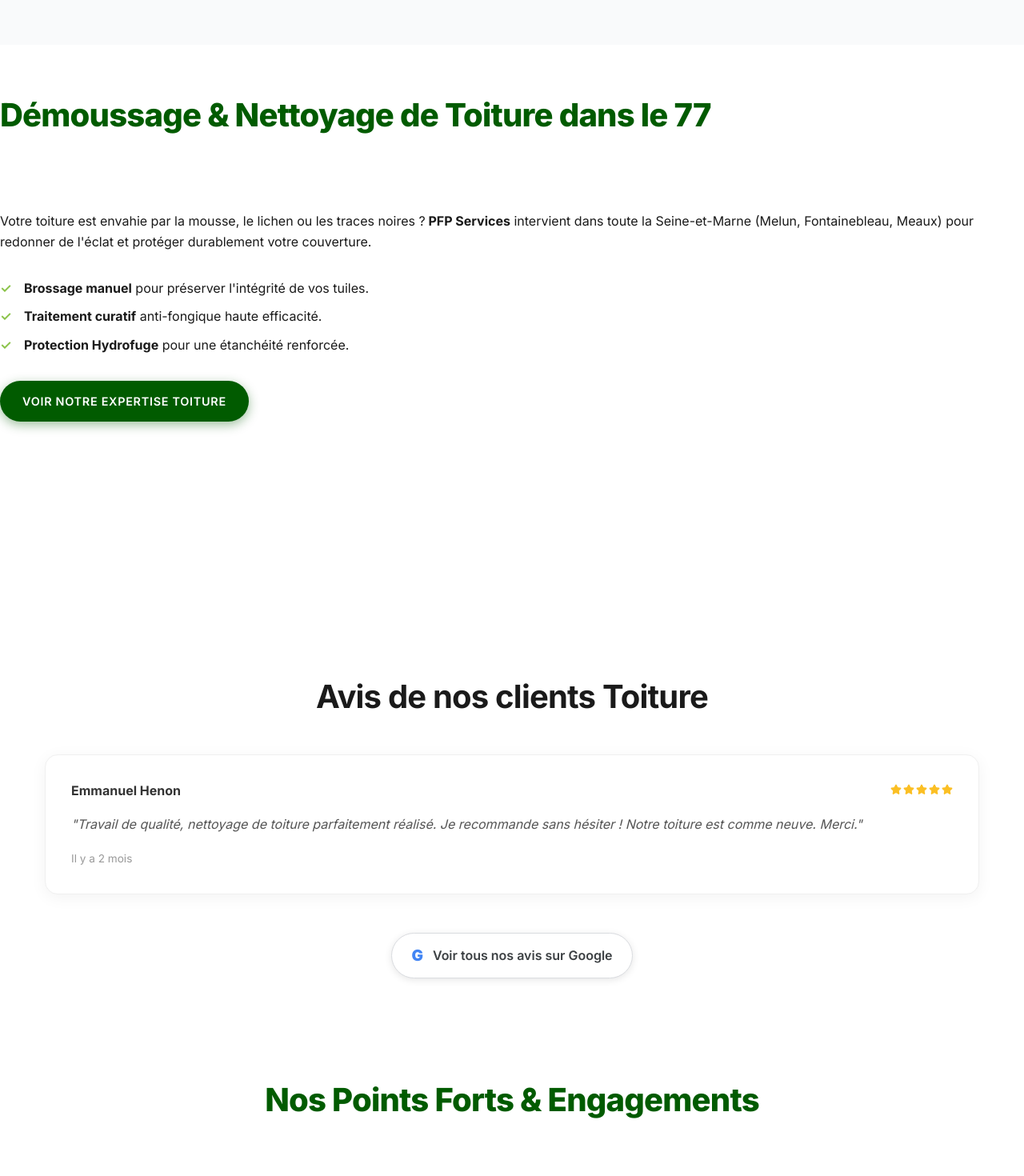
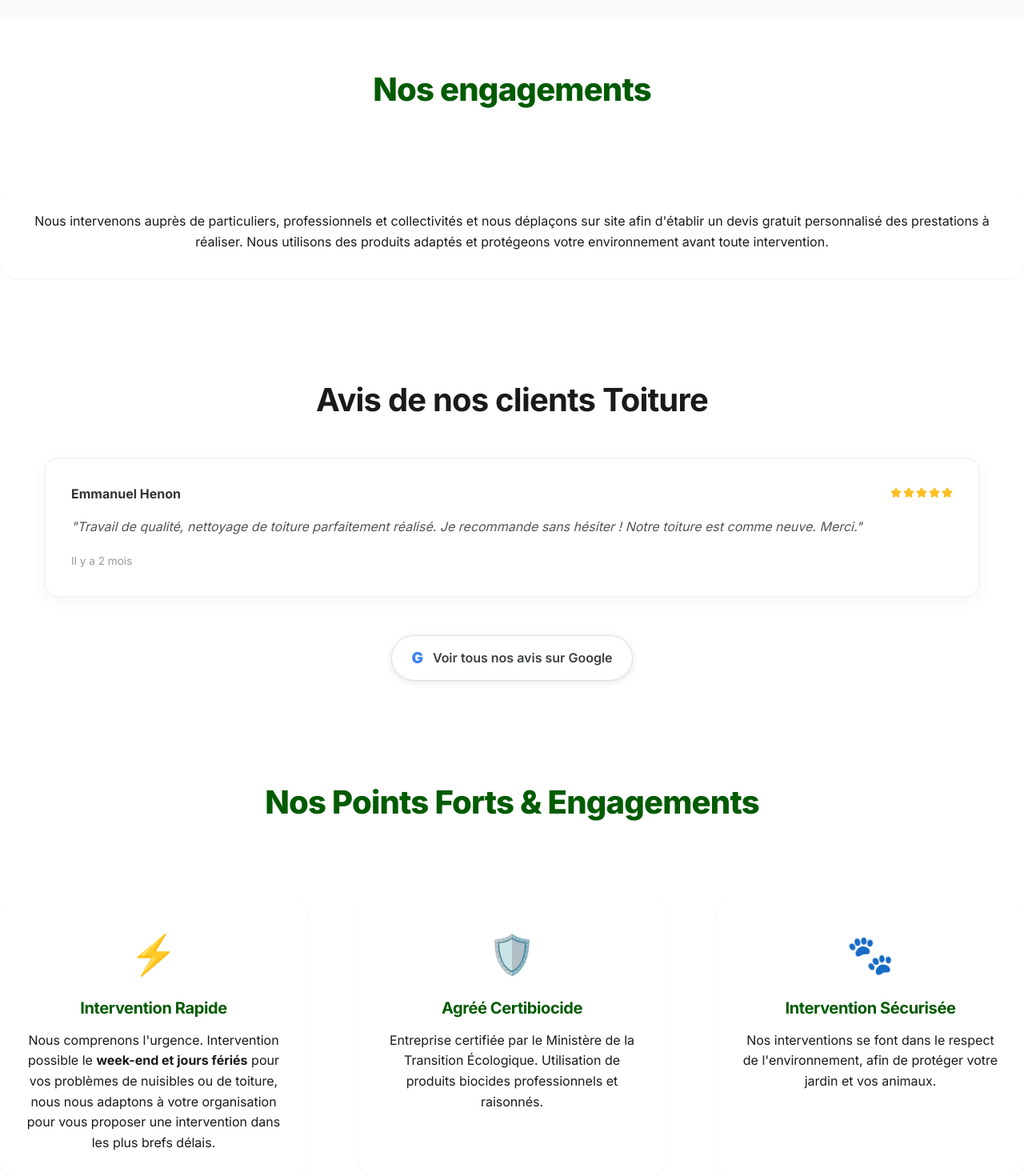
Before and after one commit to Mktotoy/PFP-Services, a Next.js app: page / in a window 1280 px wide. Shown: the part 1260-2730 px from the top of the page at 80% size. Built offline with nearby package versions, Linux system fonts and the light colour scheme.

Commit message:
feat(home): textes engagements/securite, retrait phrases obsoletes, casse

```diff
--- a/src/app/page.tsx
+++ b/src/app/page.tsx
@@ -1,9 +1,7 @@
 import Hero from "@/components/Hero";
 import ServiceCard from "@/components/ServiceCard";
 import styles from "./page.module.css";
-import { BeforeAfter } from "@/components/blocks/BeforeAfter";
 import { LocalReviews } from "@/components/blocks/LocalReviews";
-import Link from 'next/link';
 
 export default function Home() {
   return (
@@ -13,7 +11,7 @@ export default function Home() {
       <section className="section" style={{ background: 'var(--gray-50)' }}>
         <div className="container">
           <h2 className={styles.sectionTitle}>
-            Nos types d'interventions
+            Nos domaines d'expertise
           </h2>
           <div className={styles.grid}>
             <ServiceCard title="Démoussage Toiture" slug="/services/demoussage" image="/images/services/demoussage/toiture-nettoyage.jpg" />
@@ -28,31 +26,16 @@ export default function Home() {
       </section>
 
       <section className="section container">
-        <div className={styles.splitSection}>
-            <div className={styles.textContent}>
-                <h2 className={styles.sectionTitle} style={{ textAlign: 'left' }}>
-                  Démoussage & Nettoyage de Toiture dans le 77
-                </h2>
-                <p>
-                    Votre toiture est envahie par la mousse, le lichen ou les traces noires ?
-                    <strong> PFP Services</strong> intervient dans toute la Seine-et-Marne (Melun, Fontainebleau, Meaux)
-                    pour redonner de l'éclat et protéger durablement votre couverture.
-                </p>
-                <ul className={styles.list}>
-                    <li><strong>Brossage manuel</strong> pour préserver l'intégrité de vos tuiles.</li>
-                    <li><strong>Traitement curatif</strong> anti-fongique haute efficacité.</li>
-                    <li><strong>Protection Hydrofuge</strong> pour une étanchéité renforcée.</li>
-                </ul>
-                <Link href="/services" className="btn btn-primary">Voir notre expertise Toiture</Link>
-            </div>
-            <div className={styles.visualContent}>
-                <BeforeAfter
-                    beforeImg="/images/services/demoussage/toiture-nettoyage.jpg"
-                    afterImg="/images/services/demoussage/toiture-nettoyage.jpg" // Using same for placeholder if multiple not available
-                    altText="Nettoyage de toiture"
-                    city="Melun"
-                />
-            </div>
+        <h2 className={styles.sectionTitle}>Nos engagements</h2>
+        <div className={styles.features}>
+          <div className={styles.feature}>
+            <p>
+              Nous intervenons auprès de particuliers, professionnels et collectivités
+              et nous déplaçons sur site afin d'établir un devis gratuit personnalisé
+              des prestations à réaliser. Nous utilisons des produits adaptés et
+              protégeons votre environnement avant toute intervention.
+            </p>
+          </div>
         </div>
       </section>
 
@@ -63,8 +46,8 @@ export default function Home() {
         <div className={styles.features}>
           <div className={styles.feature}>
             <div className={styles.featureIcon}>⚡</div>
-            <h4>Intervention Rapide 7j/7</h4>
-            <p>Nous comprenons l'urgence. Intervention possible le <strong>week-end et jours fériés</strong> pour vos problèmes de nuisibles ou de toiture.</p>
+            <h4>Intervention Rapide</h4>
+            <p>Nous comprenons l'urgence. Intervention possible le <strong>week-end et jours fériés</strong> pour vos problèmes de nuisibles ou de toiture, nous nous adaptons à votre organisation pour vous proposer une intervention dans les plus brefs délais.</p>
           </div>
           <div className={styles.feature}>
             <div className={styles.featureIcon}>🛡️</div>
@@ -73,8 +56,8 @@ export default function Home() {
           </div>
           <div className={styles.feature}>
             <div className={styles.featureIcon}>🐾</div>
-            <h4>Sécurité Totale</h4>
-            <p>Nos méthodes protègent vos enfants, animaux de compagnie et l'environnement (traitement toiture biodégradable).</p>
+            <h4>Intervention Sécurisée</h4>
+            <p>Nos interventions se font dans le respect de l'environnement, afin de protéger votre jardin et vos animaux.</p>
           </div>
         </div>
       </section>
--- a/src/components/Hero.tsx
+++ b/src/components/Hero.tsx
@@ -61,7 +61,6 @@ export default function Hero() {
                         en Seine-et-Marne et départements limitrophes
                     </h1>
                     <p className={styles.subtitle}>
-                        Démoussage de toiture, Hydrofuge & Dératisation professionnelle.<br />
                         <strong>PFP Services</strong> : l'expertise au service de votre habitat et de votre santé.
                     </p>
                 </div>
```
